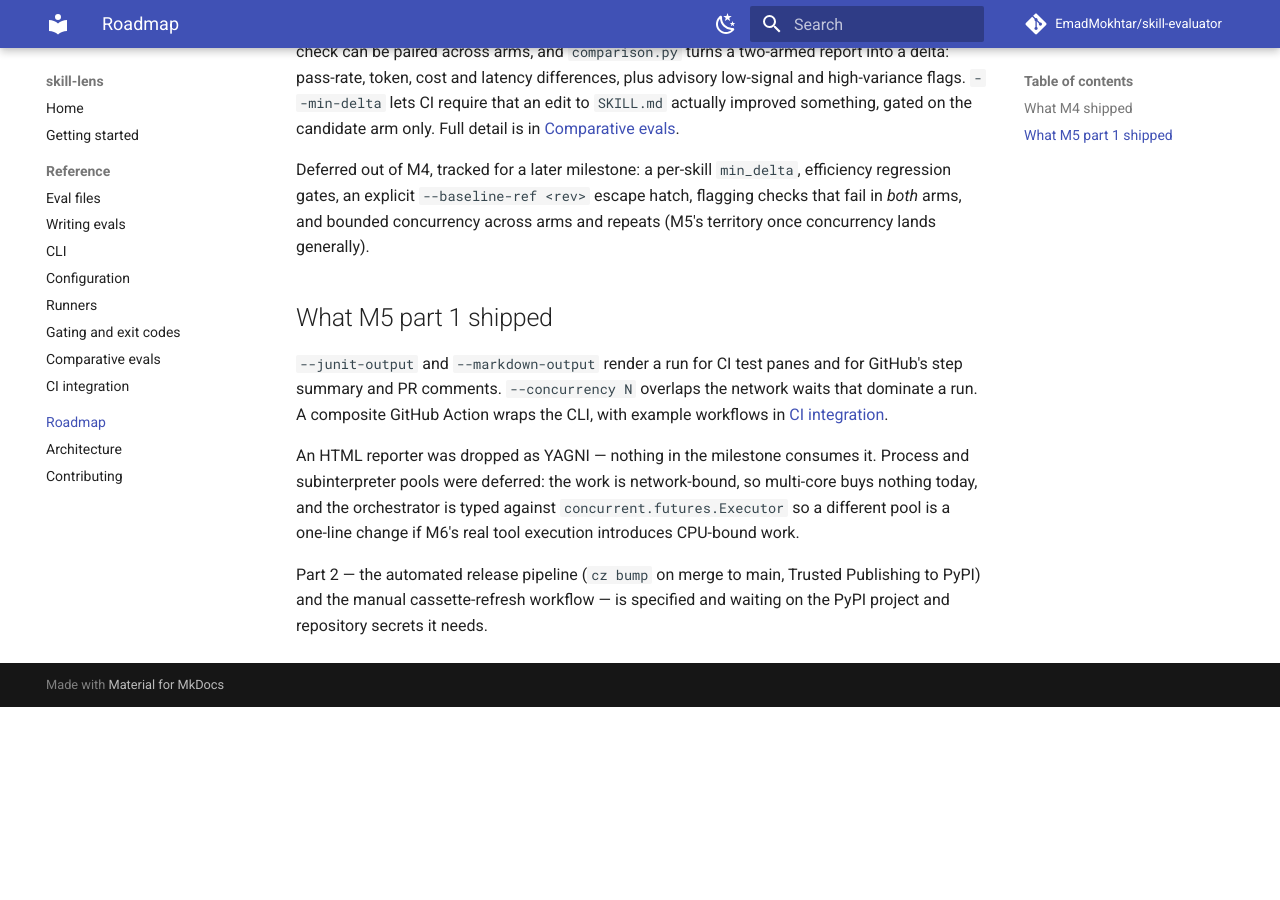
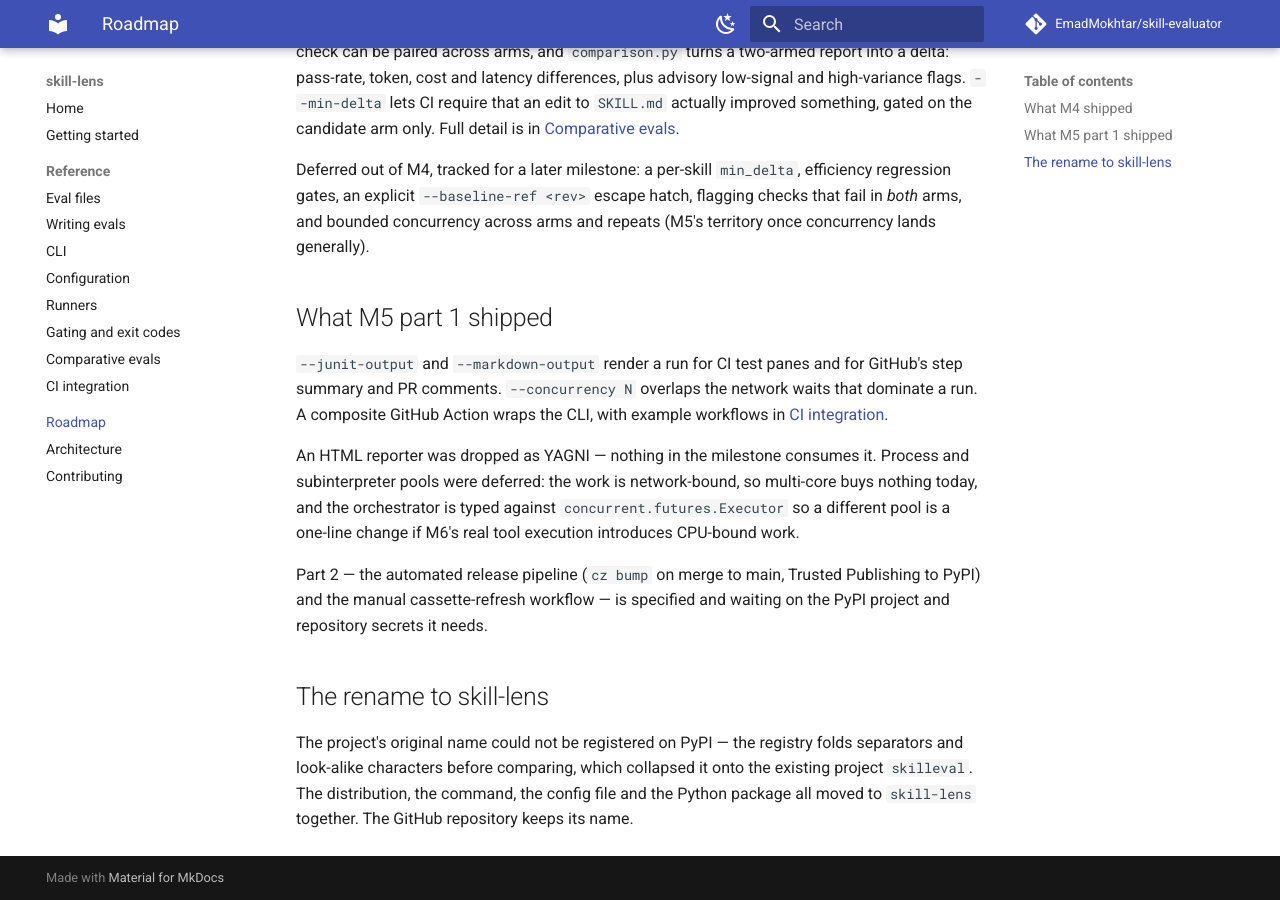
Before and after one commit to EmadMokhtar/skill-evaluator, an MkDocs documentation site: the page built from docs/roadmap.md, in a window 1280 px wide and 900 px high, scrolled down 923 px. Built offline with MkDocs 1.6.1 and Material for MkDocs 9.7.7, drawn with Linux system fonts in a browser that asks for light colours; comment, search, counter and statistics services are not loaded; before the commit the page ends 1630 px from its top, so only the background shows below that.

Commit message:
docs: record the rename to skill-lens
Co-Authored-By: Claude Opus 5 <noreply@anthropic.com>

```diff
--- a/docs/roadmap.md
+++ b/docs/roadmap.md
@@ -43,3 +43,10 @@ is a one-line change if M6's real tool execution introduces CPU-bound work.
 Part 2 — the automated release pipeline (`cz bump` on merge to main, Trusted Publishing to
 PyPI) and the manual cassette-refresh workflow — is specified and waiting on the PyPI project
 and repository secrets it needs.
+
+## The rename to skill-lens
+
+The project's original name could not be registered on PyPI — the registry folds separators
+and look-alike characters before comparing, which collapsed it onto the existing project
+`skilleval`. The distribution, the command, the config file and the Python package all moved
+to `skill-lens` together. The GitHub repository keeps its name.
```
Also changed, not shown: CLAUDE.md (+4 -1 lines), docs/superpowers/specs/2026-08-05-skill-eval-m5-design.md (+5 -0 lines).
